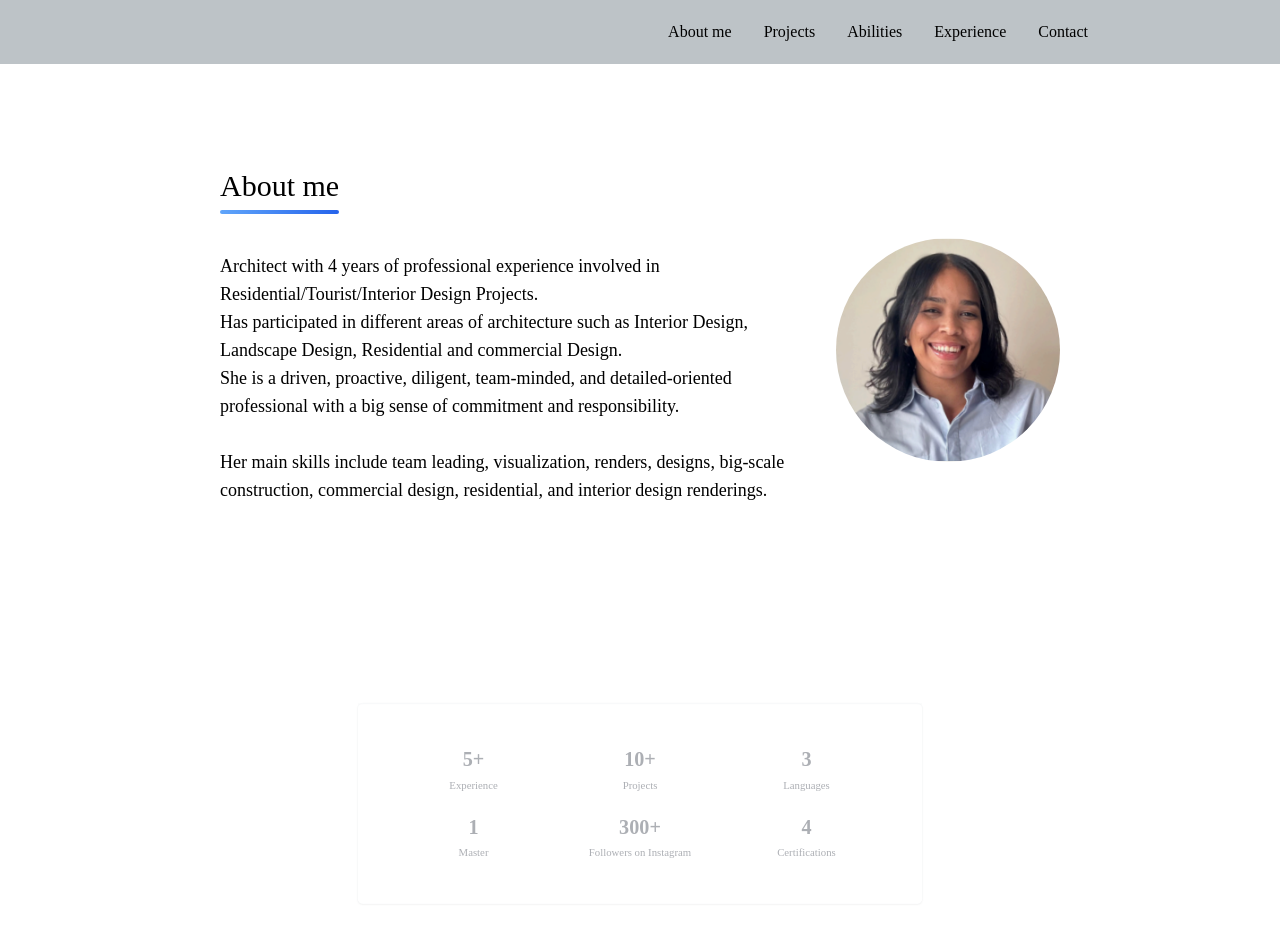
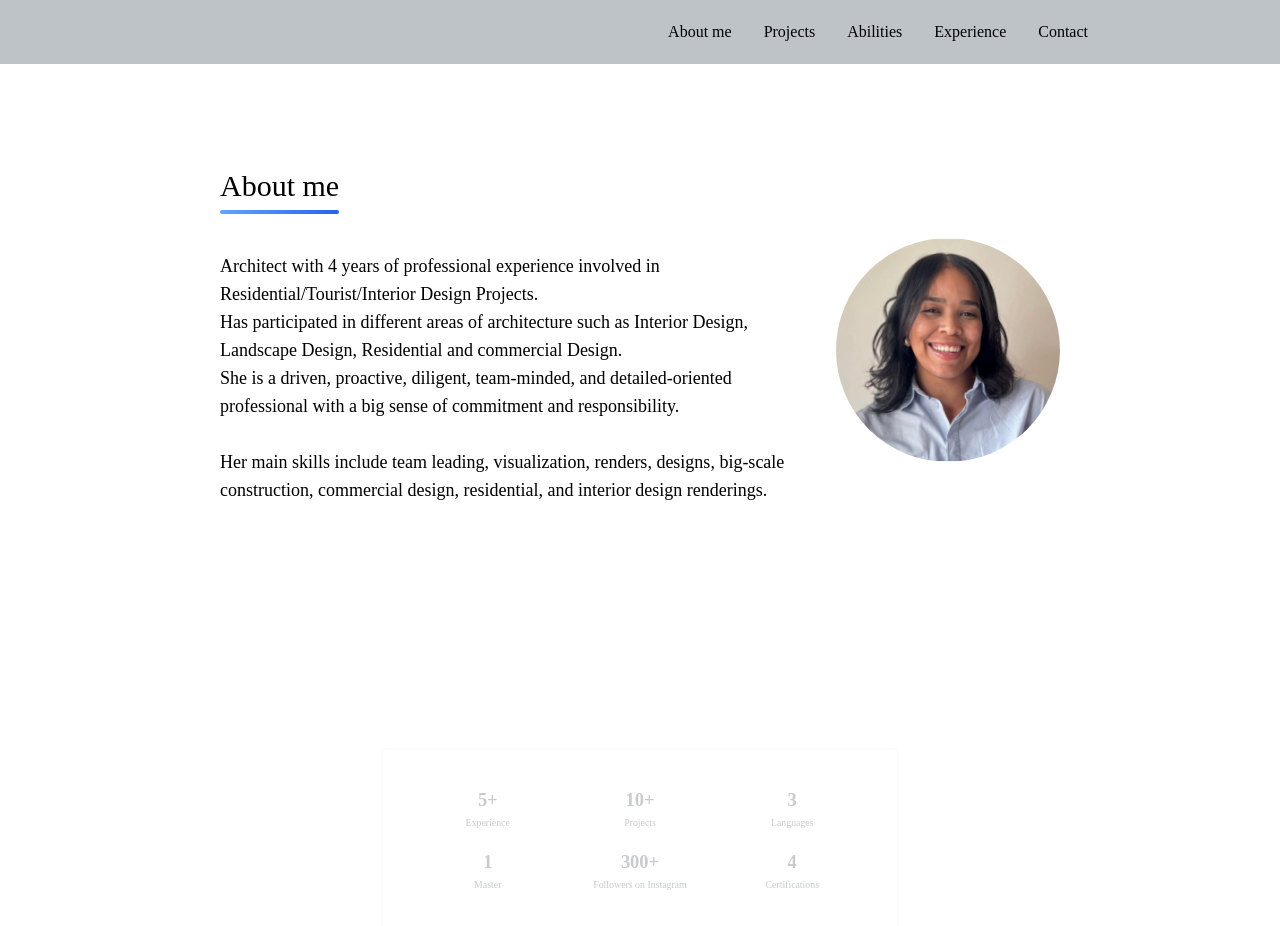
Before and after one commit to Braylin20/PortFolio_React, a React (Vite) app in the folder portfolio-michelle/: page / in a window 1280 px wide. Shown: the top 926 px of the page. Built offline with nearby package versions, Linux system fonts and the light colour scheme.

Commit message:
Add more gap

```diff
--- a/portfolio-michelle/src/components/MainSection.jsx
+++ b/portfolio-michelle/src/components/MainSection.jsx
@@ -9,7 +9,7 @@ export const MainSection = () => {
             <SideBar/>
 
             <section className=" p-10 flex flex-col items-center  ">
-                <div className="w-[70%] flex flex-col gap-24">
+                <div className="w-[70%] flex flex-col gap-32">
 
                     <AboutMe/>
                     <InformationCard/>
```
